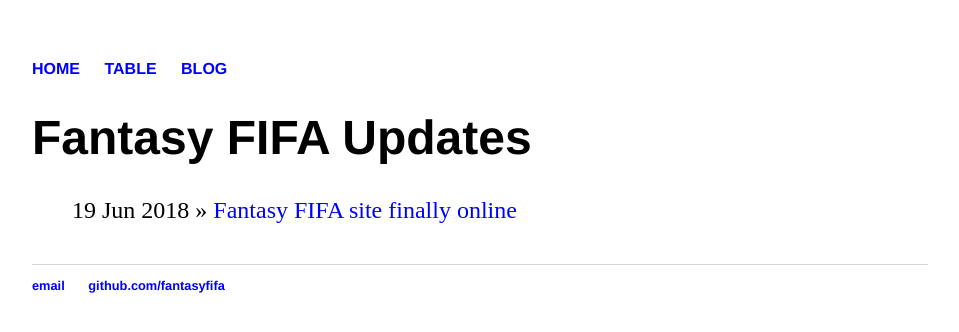
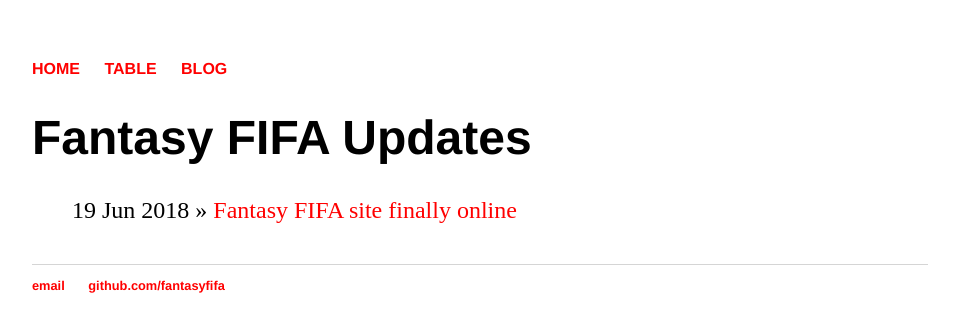
Before and after one commit to fantasyeuro/fantasyeuro.github.io, a Jekyll site: the page built from blog/index.html, in a window 1280 px wide. Shown: the top 332 px of the page, without its empty margins (160-1119 px from the left). Built offline with Jekyll 4.4.1, drawn with Linux system fonts in a browser that asks for light colours.

Commit message:
Update main.css

```diff
--- a/css/main.css
+++ b/css/main.css
@@ -15,7 +15,7 @@
 }
 a {
     text-decoration: none;
-    color: blue;
+    color: red;
 }
 h1 {
     font-size: 3em;
@@ -27,7 +27,7 @@
     color: white;
 }
 h2{
-    color: blue;
+    color: red;
 }
 footer {
     border-top: 1px solid #d5d5d5;
```
